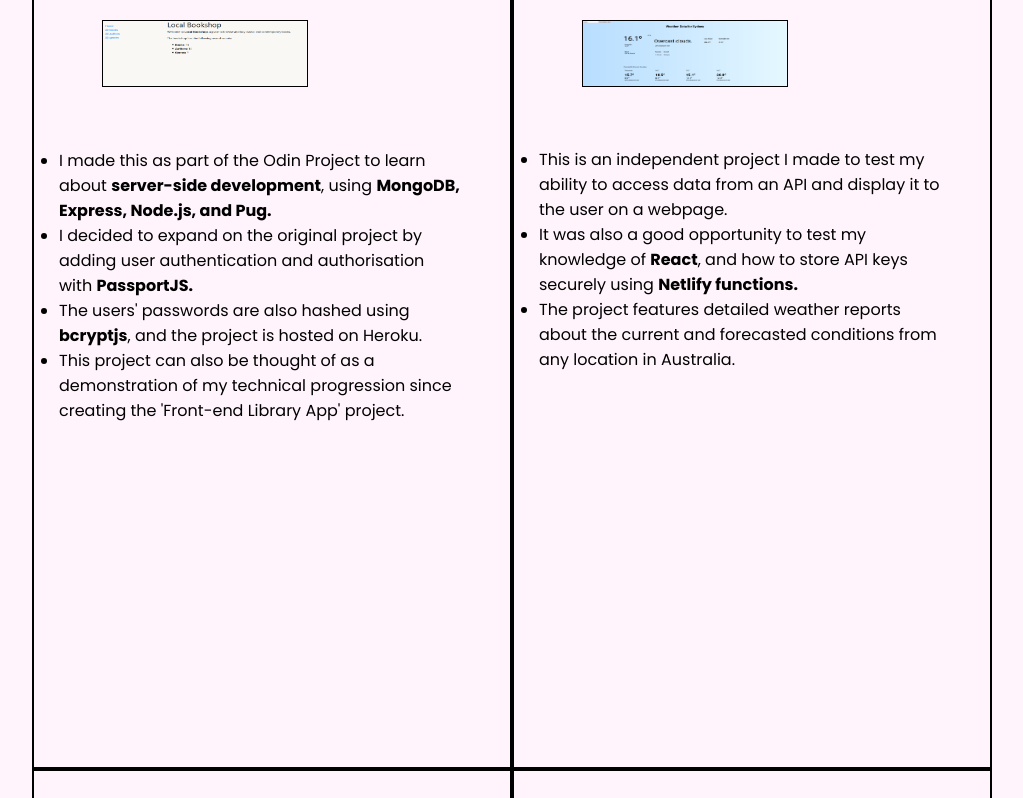
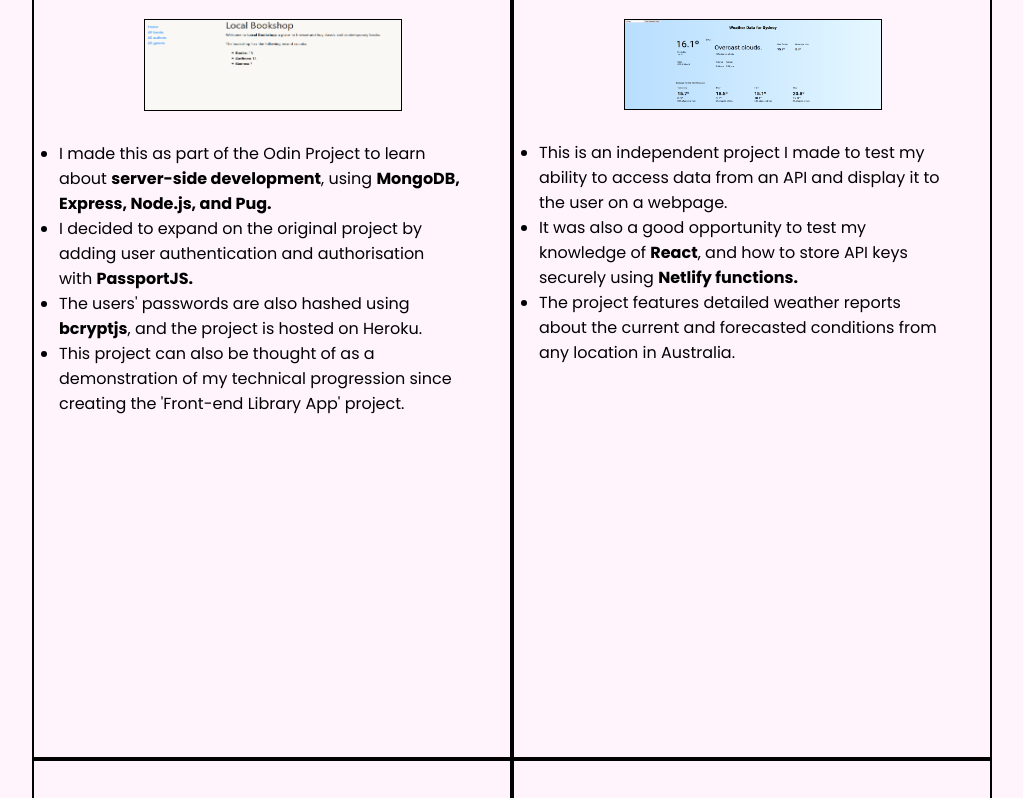
Before and after one commit to SophieBree/sophiebree.github.io, a React (Create React App) app: page / in a window 1280 px wide. Shown: the part 1182-1980 px from the top of the page, without its empty margins (128-1151 px from the left). Built offline with nearby package versions, Linux system fonts and the light colour scheme.

Commit message:
slight desktop layout tweaks

```diff
--- a/src/App.css
+++ b/src/App.css
@@ -1,5 +1,5 @@
 * {
-  font-family: 'Poppins', sans-serif;
+  font-family: "Poppins", sans-serif;
 }
 
 /* For desktops */
@@ -72,7 +72,6 @@
   align-items: center;
 }
 
-
 .intro-contact a {
   text-decoration: none;
 }
@@ -127,7 +126,7 @@
 }
 
 .project-container-single {
-padding: 25px;
+  padding: 25px;
   display: flex;
   flex-direction: column;
   justify-content: flex-start;
@@ -135,22 +134,18 @@ padding: 25px;
   border: 2px solid black;
 }
 
-.project-description {
-  padding-top: 25px;
-}
-
 .project-description li {
   padding-right: 25px;
 }
 
-a {
-  width: 80%;
+.project-image {
+  width: 100%;
+  height: 85%;
+  border: 1px solid black;
 }
 
-.project-image {
+.project-container-single a {
   width: 60%;
-  height: 75%;
-  border: 1px solid black;
 }
 
 .project-title {
```
